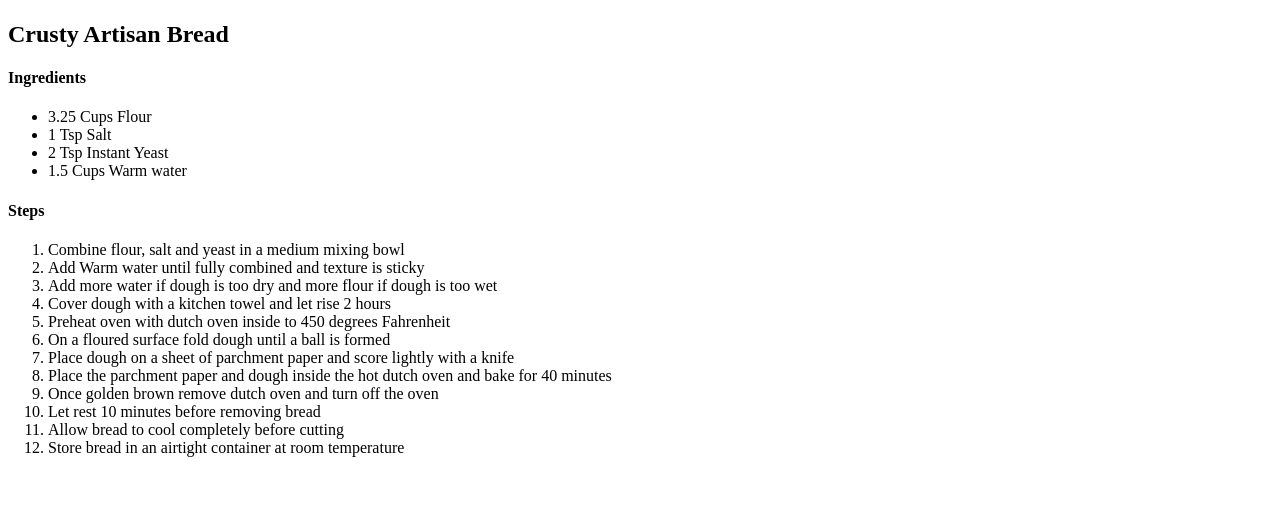
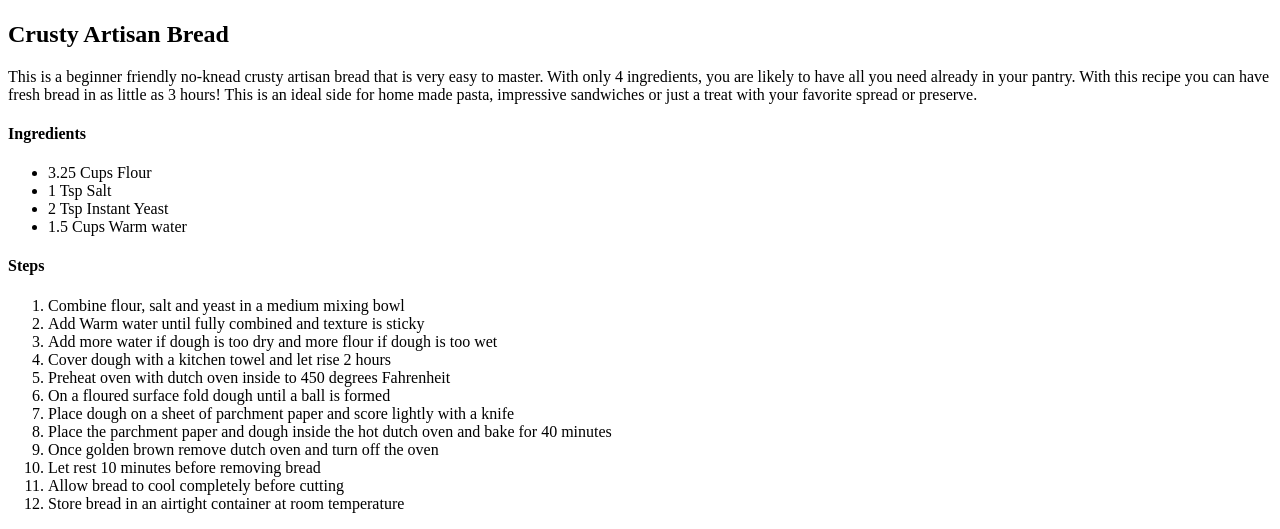
Before and after one commit to CatSmart27/odin-recipes, a plain HTML site: page recipes/bread.html in a window 1280 px wide. Shown: the part 383-912 px from the top of the page. Before the commit the page ends 856 px from the top, so only its background shows below. Drawn offline with Linux system fonts and the light colour scheme.

Commit message:
Edit bread.html and ../index.html

```diff
--- a/recipes/bread.html
+++ b/recipes/bread.html
@@ -10,6 +10,13 @@
     <h1>Bread</h1>
     <img src="https://www.ladybehindthecurtain.com/wp-content/uploads/2020/03/No-Knead-Crusty-Bread-17-735x413.jpg" alt="Bread">
     <h2>Crusty Artisan Bread</h3>
+        <p1>This is a beginner friendly no-knead crusty artisan bread that is
+            very easy to master.  With only 4 ingredients, you are likely to have
+            all you need already in your pantry.  With this recipe you can have
+            fresh bread in as little as 3 hours! This is an ideal side for home made
+            pasta, impressive sandwiches or just a treat with your favorite
+            spread or preserve.
+        </p1>
     <h4>Ingredients</h5>
         <ul>
             <li>3.25 Cups Flour</li>
```
